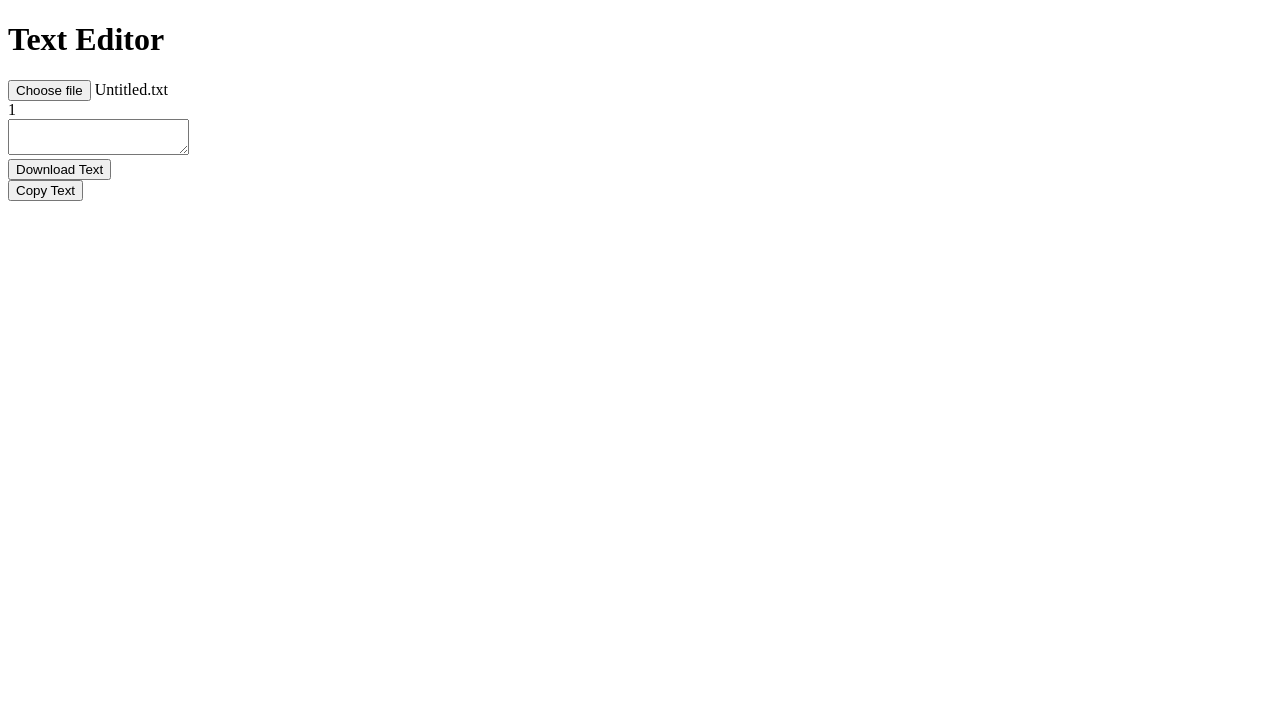
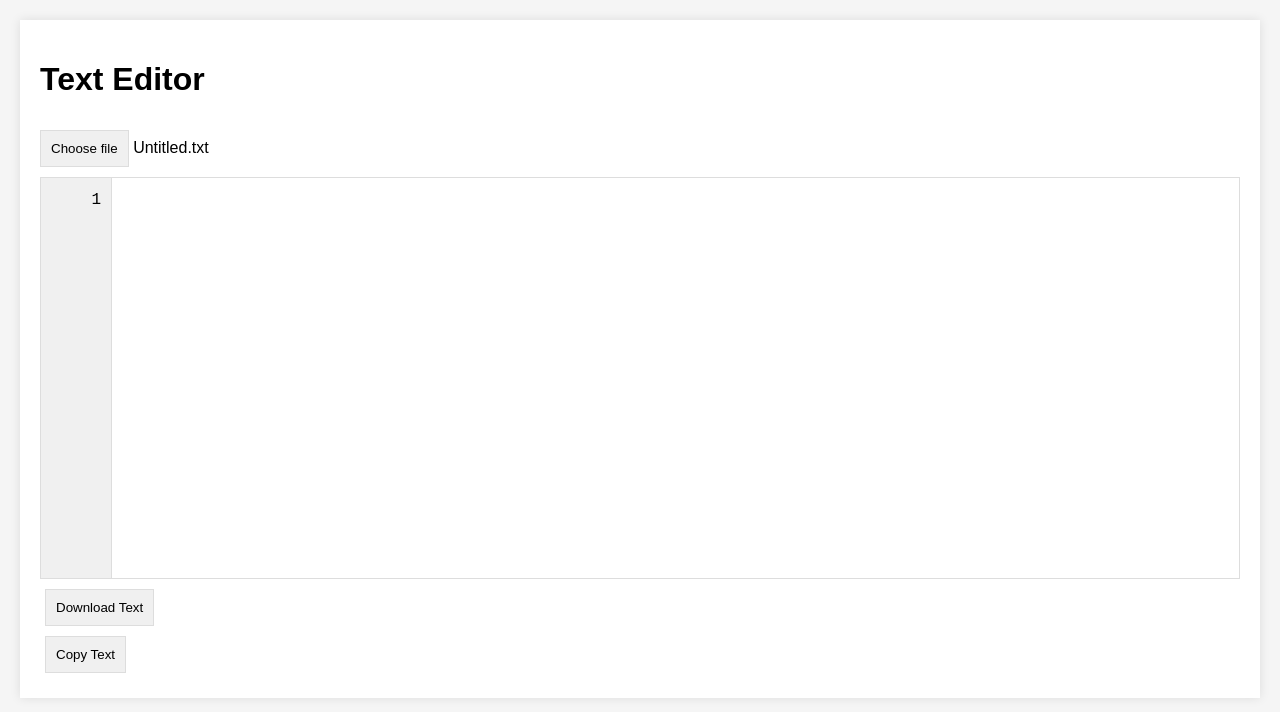
Before and after one commit to 101107/text-editor, a plain HTML site: page index.html in a window 1280 px wide. Drawn offline with Linux system fonts and the light colour scheme.

Commit message:
Update index.html

```diff
--- a/index.html
+++ b/index.html
@@ -3,7 +3,7 @@
 <head>
     <title>Untitled.txt - Text Editor</title>
     <link rel="shortcut icon" type="image" href="img/icon.ico">
-    <link rel="stylesheet" href="styles/newstyle.css">
+    <link rel="stylesheet" href="styles/style.css">
 </head>
 <body>
     <div class="contents">
```
